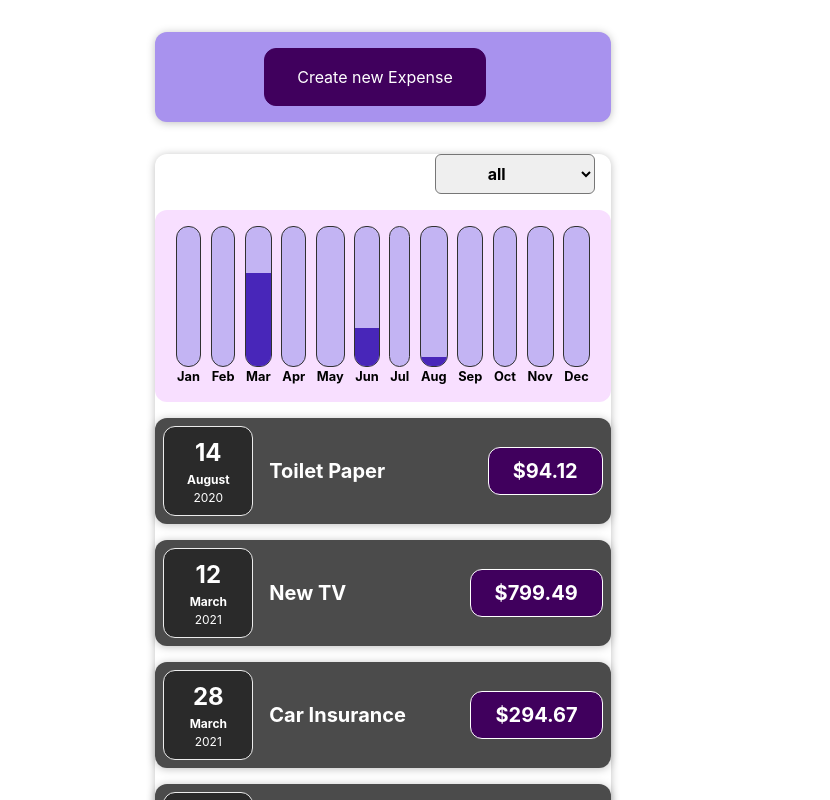
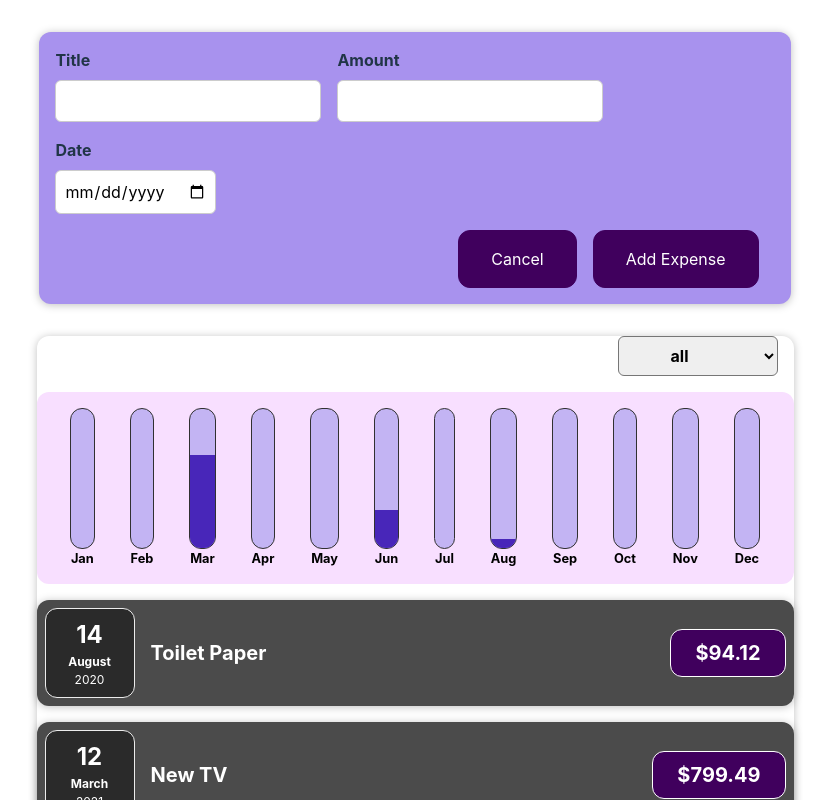
Before and after one commit to marcop96/reactcourse, a React (Vite) app: page / in a window 1280 px wide. Shown: the top 800 px of the page, without its empty margins (225-1055 px from the left). Built offline with nearby package versions, Linux system fonts and the light colour scheme.

Commit message:
removes unnecesary button

```diff
--- a/src/components/NewExpense/ExpenseForm.jsx
+++ b/src/components/NewExpense/ExpenseForm.jsx
@@ -33,7 +33,6 @@
     setEnteredTitle("");
     setEnteredAmount("");
     setEnteredDate("");
-    swapHidden();
     let newExpenseDate = document.getElementById("date").value;
     const newYear = newExpenseDate.split("-")[0];
     const newYearList = [];
@@ -50,15 +49,7 @@
       return yearArray.sort().reverse();
     });
   }
-  const [isHidden, setIsHidden] = useState(true);
-  function swapHidden() {
-    setIsHidden(!isHidden);
-  }
 
-  if (isHidden === true) {
-    return <button onClick={swapHidden}>Create new Expense</button>;
-  }
-  if (isHidden === false) {
   return (
     <form onSubmit={submitHandler}>
       <div className="new-expense__controls">
@@ -91,16 +82,13 @@
             type="date"
             value={enteredDate}
             min="2019-01-01"
-              onChange={(event) =>
-                inputChangeHandler("date", event.target.value)
-              }
+            onChange={(event) => inputChangeHandler("date", event.target.value)}
           />
         </div>
       </div>
       <div className="new-expense__actions">
         <button
           onClick={() => {
-              swapHidden();
             setEnteredTitle("");
             setEnteredAmount("");
             setEnteredDate("");
@@ -113,6 +101,5 @@
     </form>
   );
 }
-}
 
 export default ExpenseForm;
--- a/src/components/NewExpense/NewExpense.css
+++ b/src/components/NewExpense/NewExpense.css
@@ -4,6 +4,7 @@
   margin: 2rem auto;
   border-radius: 12px;
   text-align: center;
+  width: 95%;
   box-shadow: 0 1px 8px rgba(0, 0, 0, 0.25);
 }
 
--- a/src/index.css
+++ b/src/index.css
@@ -2,11 +2,9 @@
   font-family: Inter, system-ui, Avenir, Helvetica, Arial, sans-serif;
   line-height: 1.5;
   font-weight: 400;
-  width: 95%;
   color-scheme: light dark;
   color: rgba(255, 255, 255, 0.87);
   background-color: #242424;
-
   font-synthesis: none;
   text-rendering: optimizeLegibility;
   -webkit-font-smoothing: antialiased;
```
Lines whose indentation alone changed are shown as unchanged.
